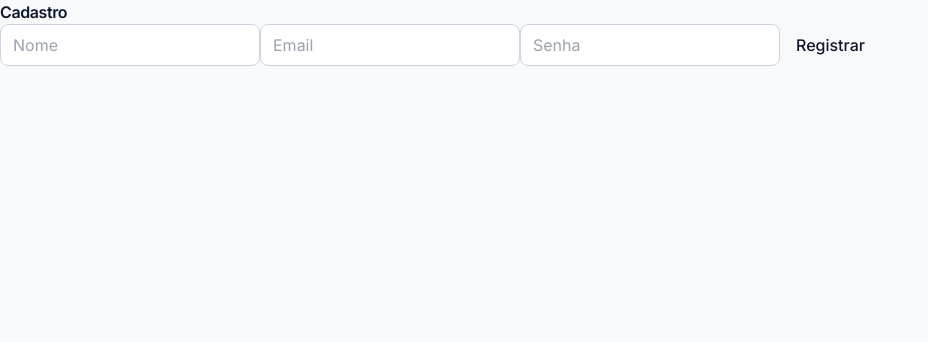
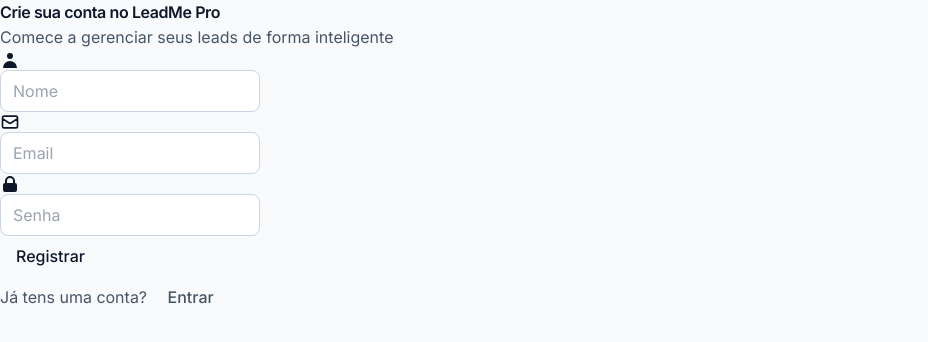
Before and after one commit to jlstudios131-droid/LeadMate-Pro, a React (Vite) app in the folder frontend/: page /signup in a window 1280 px wide. Shown: the top 342 px of the page, without its empty margins (0-928 px from the left). Built offline with nearby package versions, Linux system fonts and the light colour scheme.

Commit message:
Update Signup.jsx

```diff
--- a/frontend/src/pages/Signup.jsx
+++ b/frontend/src/pages/Signup.jsx
@@ -1,61 +1,99 @@
 import React, { useState } from 'react';
 import { useNavigate } from 'react-router-dom';
 import apiClient, { setAuthToken } from '../api/apiClient.js';
+import { HiUser, HiOutlineMail, HiLockClosed } from 'react-icons/hi';
 
 const Signup = () => {
   const [name, setName] = useState('');
   const [email, setEmail] = useState('');
   const [password, setPassword] = useState('');
+  const [loading, setLoading] = useState(false);
   const navigate = useNavigate();
 
   const handleSignup = async () => {
+    if (!name || !email || !password) {
+      alert('Preencha todos os campos!');
+      return;
+    }
+
     try {
+      setLoading(true);
       const res = await apiClient.post('/auth/register', { name, email, password });
       const { token } = res.data;
+
       localStorage.setItem('token', token);
       setAuthToken(token);
+
       navigate('/dashboard');
     } catch (err) {
       console.error('Signup failed', err);
       alert('Erro ao registar. Verifica a consola do servidor.');
+    } finally {
+      setLoading(false);
     }
   };
 
   return (
-    <div className="flex items-center justify-center min-h-screen bg-gray-100">
-      <div className="bg-white p-6 rounded shadow-md w-full max-w-md">
-        <h2 className="text-xl font-bold mb-4">Cadastro</h2>
+    <div className="flex items-center justify-center min-h-screen bg-gradient-to-br from-indigo-100 to-blue-50 p-4">
+      <div className="bg-white shadow-2xl rounded-2xl max-w-md w-full p-8 animate-fadeIn">
+        <h2 className="text-3xl font-extrabold text-gray-800 mb-6 text-center">Crie sua conta no LeadMe Pro</h2>
+        <p className="text-center text-gray-500 mb-8">Comece a gerenciar seus leads de forma inteligente</p>
 
+        {/* Input Name */}
+        <div className="relative mb-4">
+          <HiUser className="absolute top-3 left-3 text-gray-400" size={20} />
           <input
             type="text"
             placeholder="Nome"
-          className="w-full border p-2 rounded mb-2"
+            className="w-full pl-10 pr-4 py-3 border rounded-xl focus:ring-2 focus:ring-indigo-400 focus:outline-none transition"
             value={name}
             onChange={(e) => setName(e.target.value)}
           />
+        </div>
 
+        {/* Input Email */}
+        <div className="relative mb-4">
+          <HiOutlineMail className="absolute top-3 left-3 text-gray-400" size={20} />
           <input
             type="email"
             placeholder="Email"
-          className="w-full border p-2 rounded mb-2"
+            className="w-full pl-10 pr-4 py-3 border rounded-xl focus:ring-2 focus:ring-indigo-400 focus:outline-none transition"
             value={email}
             onChange={(e) => setEmail(e.target.value)}
           />
+        </div>
 
+        {/* Input Password */}
+        <div className="relative mb-6">
+          <HiLockClosed className="absolute top-3 left-3 text-gray-400" size={20} />
           <input
             type="password"
             placeholder="Senha"
-          className="w-full border p-2 rounded mb-4"
+            className="w-full pl-10 pr-4 py-3 border rounded-xl focus:ring-2 focus:ring-indigo-400 focus:outline-none transition"
             value={password}
             onChange={(e) => setPassword(e.target.value)}
           />
+        </div>
 
+        {/* Botão Registrar */}
         <button
           onClick={handleSignup}
-          className="w-full bg-green-600 text-white py-2 rounded"
+          disabled={loading}
+          className="w-full bg-green-600 hover:bg-green-700 text-white font-semibold py-3 rounded-xl transition flex items-center justify-center gap-2"
         >
-          Registrar
+          {loading ? 'Registrando...' : 'Registrar'}
         </button>
+
+        {/* Link para Login */}
+        <p className="text-center text-gray-500 mt-6">
+          Já tens uma conta?{' '}
+          <button
+            onClick={() => navigate('/')}
+            className="text-indigo-600 font-medium hover:underline"
+          >
+            Entrar
+          </button>
+        </p>
       </div>
     </div>
   );
```
Lines whose indentation alone changed are shown as unchanged.
